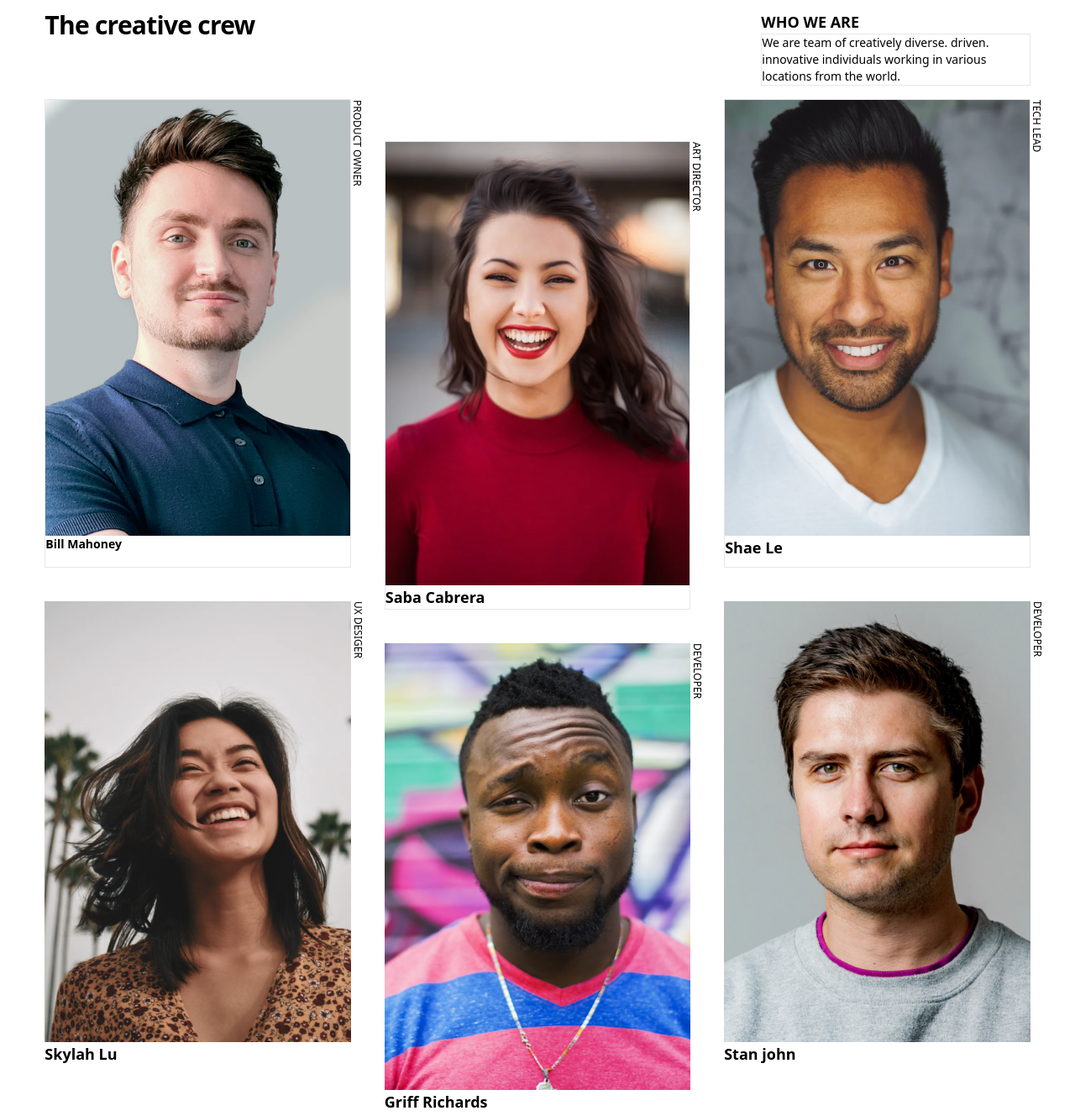
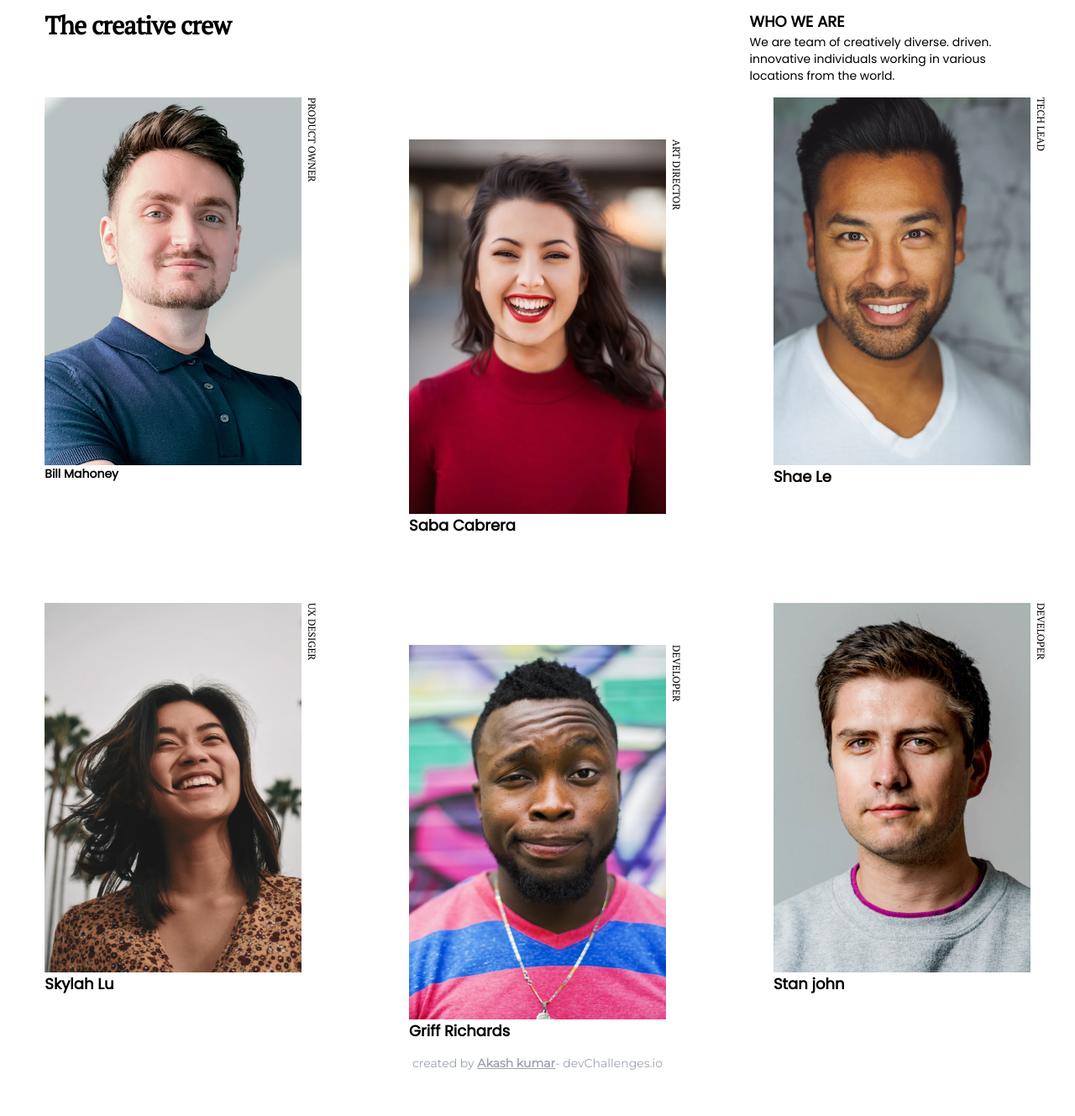
Before and after one commit to Segiterio/dev.challanges, a website built with Vite: page myTeamPage/index.html in a window 1280 px wide. Shown: the top 1329 px of the page at 84% size. After the commit the page ends 1276 px from the top, so only its background shows below. Built offline with nearby package versions, Linux system fonts and the light colour scheme.

Commit message:
my Team page complete

```diff
--- a/Not_Found/style.css
+++ b/Not_Found/style.css
@@ -100,7 +100,6 @@ footer span {
      .para {
           font-family: Space Mono;
           font-size: 24px;
-          border:1px solid;
           font-weight: 400;
           line-height: 36px;
           max-width: 380px;
--- a/myTeamPage/index.html
+++ b/myTeamPage/index.html
@@ -7,63 +7,63 @@
     <title>Document</title>
   </head>
   <body>
-    <div class="max-w-8xl mx-auto w-11/12 ">
+    <div class="max-w-8xl mx-auto w-11/12">
       <header class="flex flex-col justify-between lg:flex-row my-3">
-        <h1 class="text-3xl tracking-tight font-bold">The creative crew</h1>
-        <div >
-          <h2 class="text-lg font-semibold uppercase">Who we are</h2>
-          <p class="text-sm max-w-[40ch] border">
+        <h1 class="text-3xl tracking-tight font-bold font-ptSerif">The creative crew</h1>
+        <div class="">
+          <h2 class="text-lg font-semibold uppercase font-Poppins">Who we are</h2>
+          <p class="text-sm max-w-[38ch] font-Poppins">
             We are team of creatively diverse. driven. innovative individuals
             working in various locations from the world.
           </p>
         </div>
       </header>
-      <main class="grid grid-cols-2 lg:grid-cols-3 gap-10 my-4 all-child-even ">
-        <div class=" border">
-          <div class="flex">
+      <main class="grid grid-cols-2 lg:grid-cols-3 gap-10 my-4 all-child-even lg:gap-32 transition-all duration-300 font-Poppins">
+        <div class="">
+          <div class="flex gap-1">
             <img src="./assets/photo1.png" alt="photo1" class=" w-full"/>
-            <p class="vertical-Text uppercase text-xss md:text-xs">Product owner</p>
+            <p class="vertical-Text uppercase text-xss md:text-xs font-ptSerif ">Product owner</p>
           </div>
           <p class="text-sm font-semibold">Bill Mahoney</p>
         </div>
-        <div class="border">
-          <div  class="flex">
-            <img src="./assets/photo2.png" alt="photo1" class=" w-full" />
-            <p class="vertical-Text uppercase text-xss md:text-xs">Art director</p>
+        <div class="cover">
+          <div  class="flex gap-1">
+            <img src="./assets/photo2.png" alt="photo1"/>
+            <p class="vertical-Text uppercase text-xss md:text-xs font-ptSerif">Art director</p>
           </div>
           <p class="text-sm font-semibold md:text-lg">Saba Cabrera</p>
         </div>
-        <div class="border">
-          <div  class="flex">
+        <div class="">
+          <div  class="flex gap-1">
             <img src="./assets/photo3.png" alt="photo1" class=" w-full"/>
-            <p class="vertical-Text uppercase text-xss md:text-xs">Tech Lead</p>
+            <p class="vertical-Text uppercase text-xss md:text-xs font-ptSerif">Tech Lead</p>
           </div>
           <p class="text-sm font-semibold md:text-lg">Shae Le</p>
         </div>
         <div class="">
-          <div  class="flex">
+          <div  class="flex gap-1">
             <img src="./assets/photo4.png" alt="photo1" class=" w-full"/>
-            <p class="vertical-Text uppercase text-xss md:text-xs">Ux desiger</p>
+            <p class="vertical-Text uppercase text-xss md:text-xs font-ptSerif">Ux desiger</p>
           </div>
           <p class="text-sm font-semibold md:text-lg">Skylah Lu</p>
         </div>
         <div class="">
-          <div  class="flex">
+          <div  class="flex gap-1">
             <img src="./assets/photo5.png" alt="photo1" class=" w-full" />
-            <p class="vertical-Text uppercase text-xss md:text-xs">Developer</p>
+            <p class="vertical-Text uppercase text-xss md:text-xs font-ptSerif">Developer</p>
           </div>
           <p class="text-sm font-semibold md:text-lg">Griff Richards</p>
         </div>
         <div class="">
-          <div  class="flex">
+          <div  class="flex gap-1">
             <img src="./assets/photo6.png" alt="photo1" class=" w-full" />
-            <p class="vertical-Text uppercase text-xss md:text-xs">Developer</p>
+            <p class="vertical-Text uppercase text-xss md:text-xs font-ptSerif">Developer</p>
           </div>
           <p class="text-sm font-semibold md:text-lg">Stan john</p>
         </div>
     </main>
       <footer class="text-gray-400 mt-10">
-          <div class="text-center text-sm md:mt-16 font-medium">created by <span class="font-bold underline">Akash kumar</span>- devChallenges.io</div>
+          <div class="text-center text-sm md:mt-16 font-medium font-Montserrat">created by <span class="font-bold underline">Akash kumar</span>- devChallenges.io</div>
       </footer>
     </div>
     <script src="./index.js"></script>
--- a/myTeamPage/style.css
+++ b/myTeamPage/style.css
@@ -1,3 +1,5 @@
+@import url('https://fonts.googleapis.com/css2?family=PT+Serif&family=Montserrat&family=Poppins&display=swap');
+
 @tailwind base;
 @tailwind components;
 @tailwind utilities;
--- a/myTeamPage/tailwind.config.js
+++ b/myTeamPage/tailwind.config.js
@@ -8,6 +8,11 @@ module.exports = {
       },
       fontSize: {
          "xss": ["10px","1.3"]
+      },
+      fontFamily:{
+         "ptSerif":["'PT Serif'","serif"],
+         "Montserrat":["Montserrat" ,"sans"],
+         "Poppins":["Poppins","sans"]
       }
     },
   },
```
